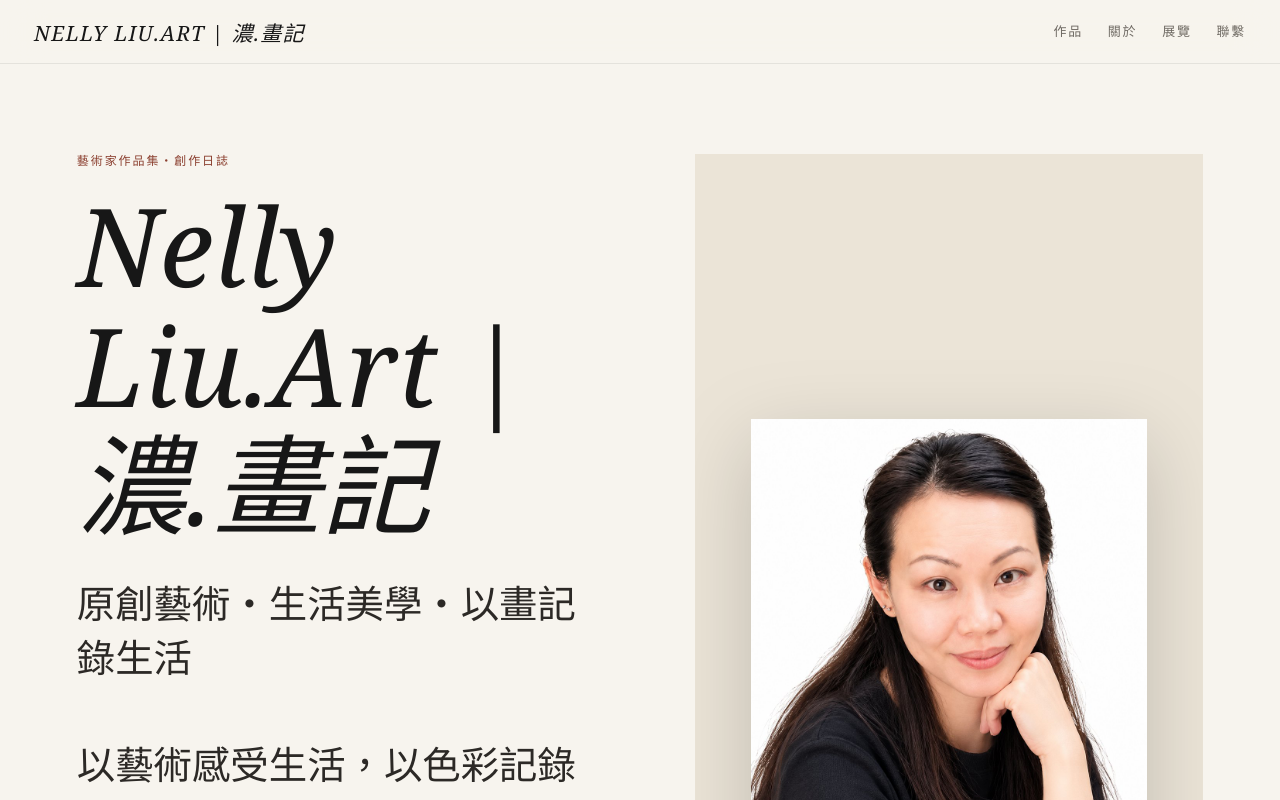
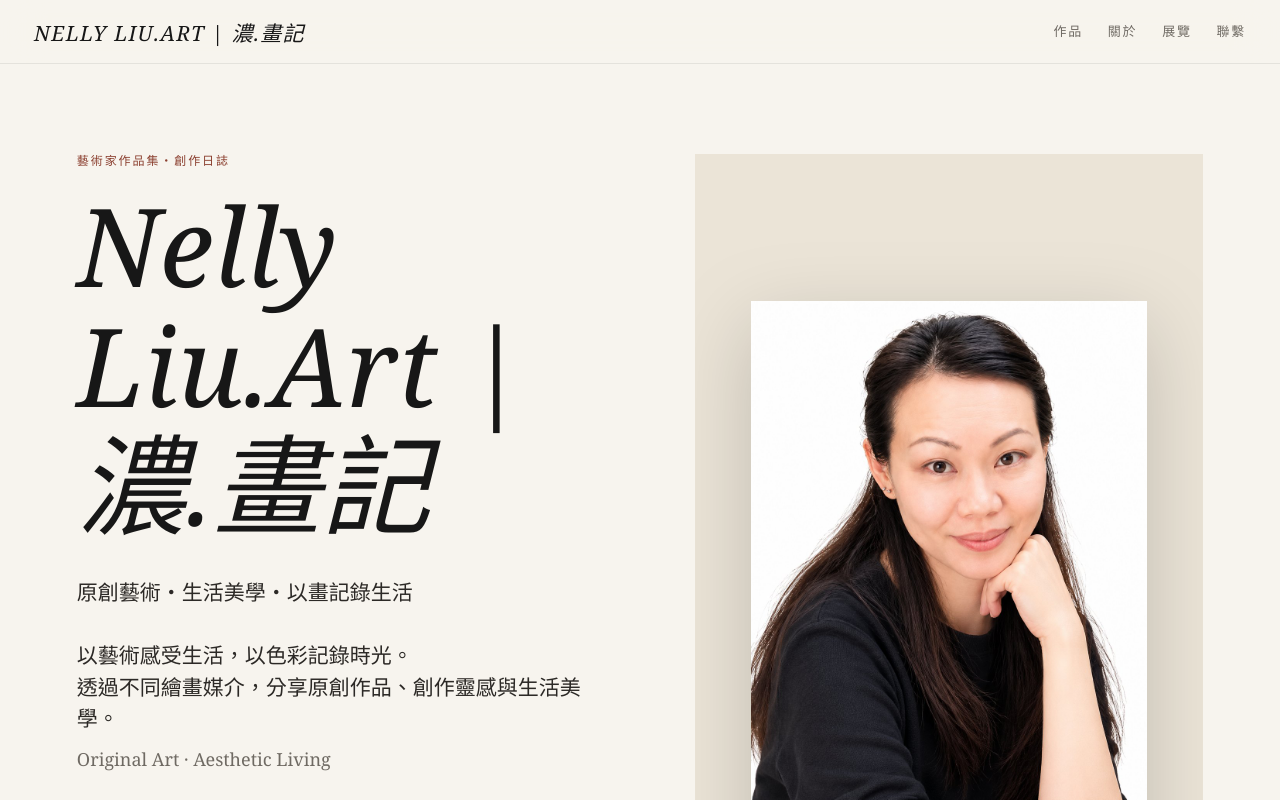
Before and after one commit to tansu-sites/nellyliu-art, a React (Vite) app: page / in a window 1280 px wide. Shown: the top 800 px of the page. Built offline with nearby package versions, Linux system fonts and the light colour scheme.

Commit message:
edit: （原創藝術・生活美學・以畫記錄生活

```diff
--- a/src/styles.css
+++ b/src/styles.css
@@ -36,7 +36,7 @@ img { display: block; max-width: 100%; }
 .eyebrow { font: 12px/1.2 system-ui, sans-serif; letter-spacing: .16em; text-transform: uppercase; color: var(--accent); margin: 0 0 18px; }
 h1, h2, h3, p { margin-top: 0; }
 h1 { font-size: clamp(58px, 8.5vw, 128px); line-height: 1.1; letter-spacing: 0; font-weight: 400; font-style: italic; margin-bottom: 32px; }
-.lead { max-width: 620px; font-size: clamp(22px, 3vw, 42px); line-height: 1.4; letter-spacing: 0; color: #2c2926; }
+.lead { max-width: 620px; font-size: clamp(19px, 2vw, 21px); line-height: 1.5; letter-spacing: 0; color: #2c2926; }
 .englishLead { max-width: 560px; margin-top: -10px; font: 18px/1.5 Georgia, 'Times New Roman', serif; color: var(--muted); }
 .heroActions { display: flex; flex-wrap: wrap; gap: 14px; margin-top: 34px; }
 .button { display: inline-flex; align-items: center; justify-content: center; min-height: 44px; padding: 12px 22px; border-radius: 999px; font: 13px/1 system-ui, sans-serif; text-transform: uppercase; letter-spacing: .11em; border: 1px solid var(--ink); }
```
